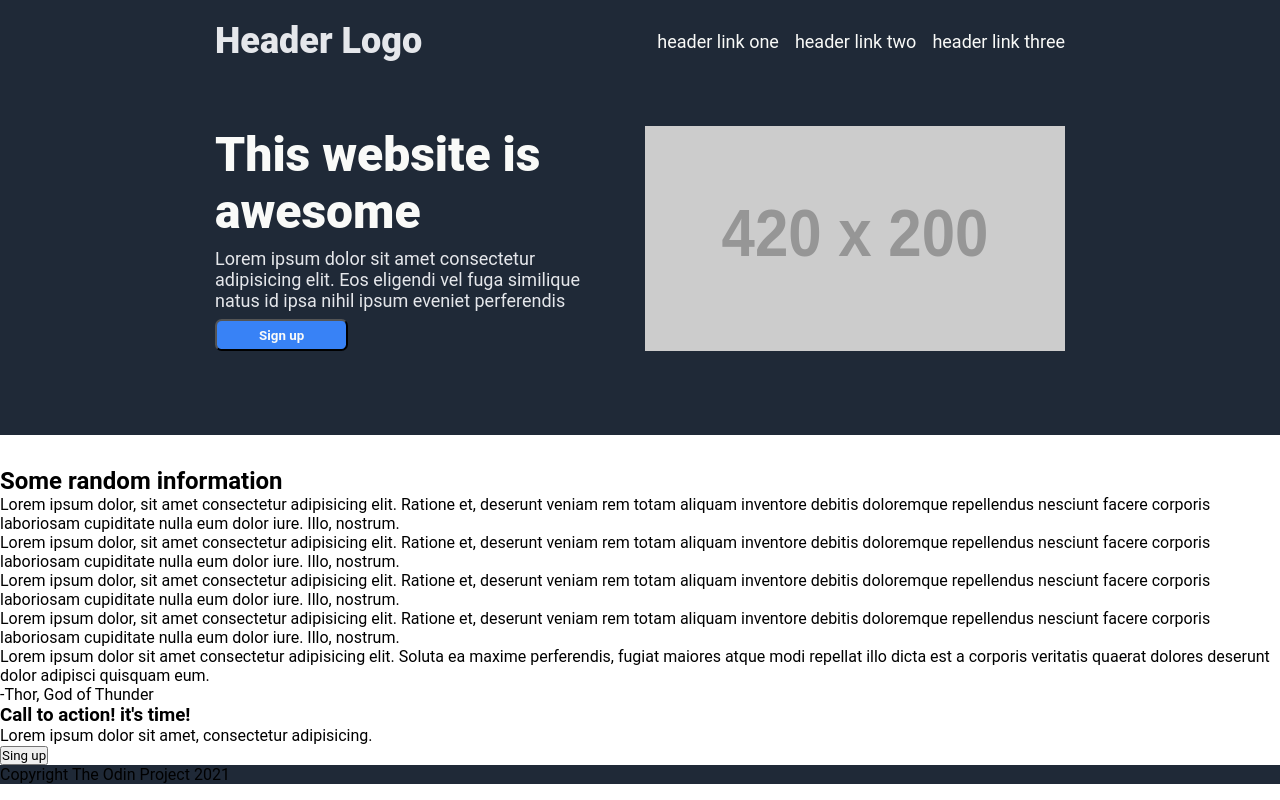
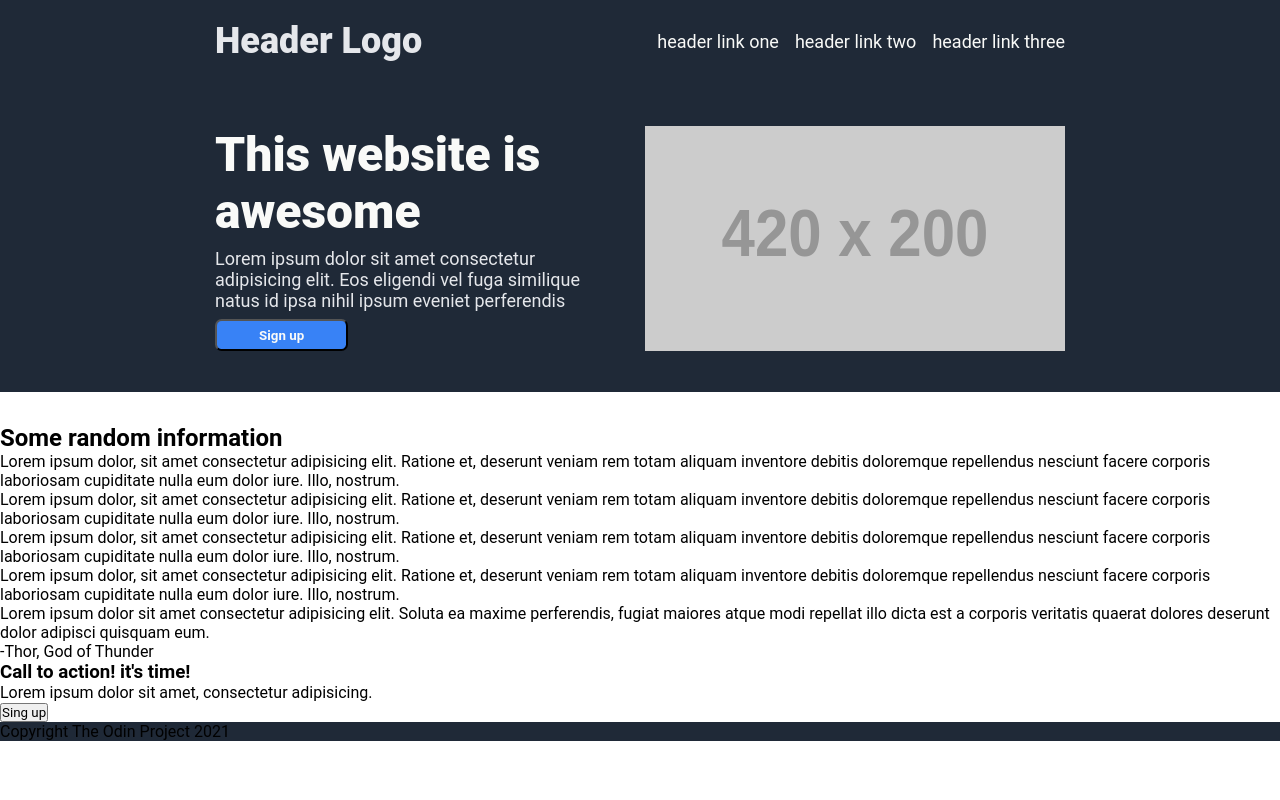
Before and after one commit to Ascenal2/Landing-Page-TOP-flex, a plain HTML site: page index.html in a window 1280 px wide. Drawn offline with Linux system fonts and the light colour scheme; placeholder pictures from the web are drawn by us.

Commit message:
Re ajuste de css, en terminos de posicion

```diff
--- a/style.css
+++ b/style.css
@@ -9,7 +9,8 @@
 .header{
     margin-bottom: 2em;
     padding: 1.25em;
-}
+    height: 22em;
+
 .header-top{
     display: flex;
     margin: 0 auto;
@@ -45,7 +46,6 @@
         width: 420px;
         height: auto;
     }
-}
     .info{
         display: flex;
         flex-direction: column;
@@ -69,3 +69,6 @@
             font-weight: bold;
         }
     }
+}
+
+}
```
Lines whose indentation alone changed are shown as unchanged.
